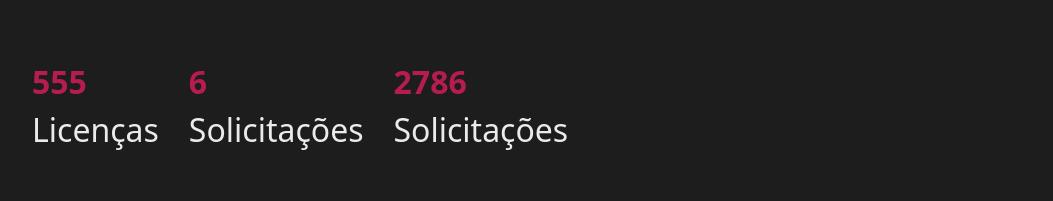
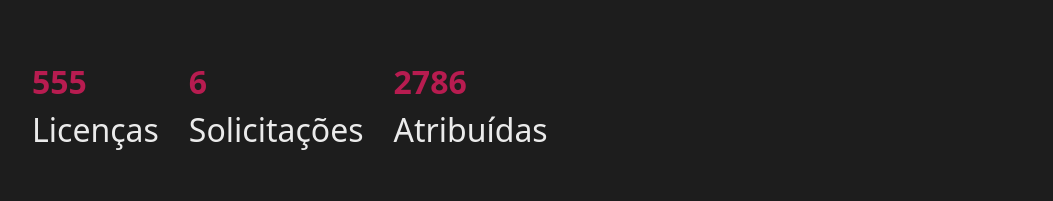
Before and after one commit to Cacimbo-angolan-software-factory/cacimbo-web, a React (Vite) app: page / in a window 1280 px wide. Shown: the top 201 px of the page, without its empty margins (28-1081 px from the left). Built offline with nearby package versions, Linux system fonts and the light colour scheme.

Commit message:
word change

```diff
--- a/src/components/stats/Stats.tsx
+++ b/src/components/stats/Stats.tsx
@@ -15,7 +15,7 @@ const Stats: React.FC = () => {
       </Stat>
       <Stat>
         <h2>2786</h2>
-        <p>Solicitações</p>
+        <p>Atribuídas</p>
       </Stat>
     </StatsContainer>
   );
```
